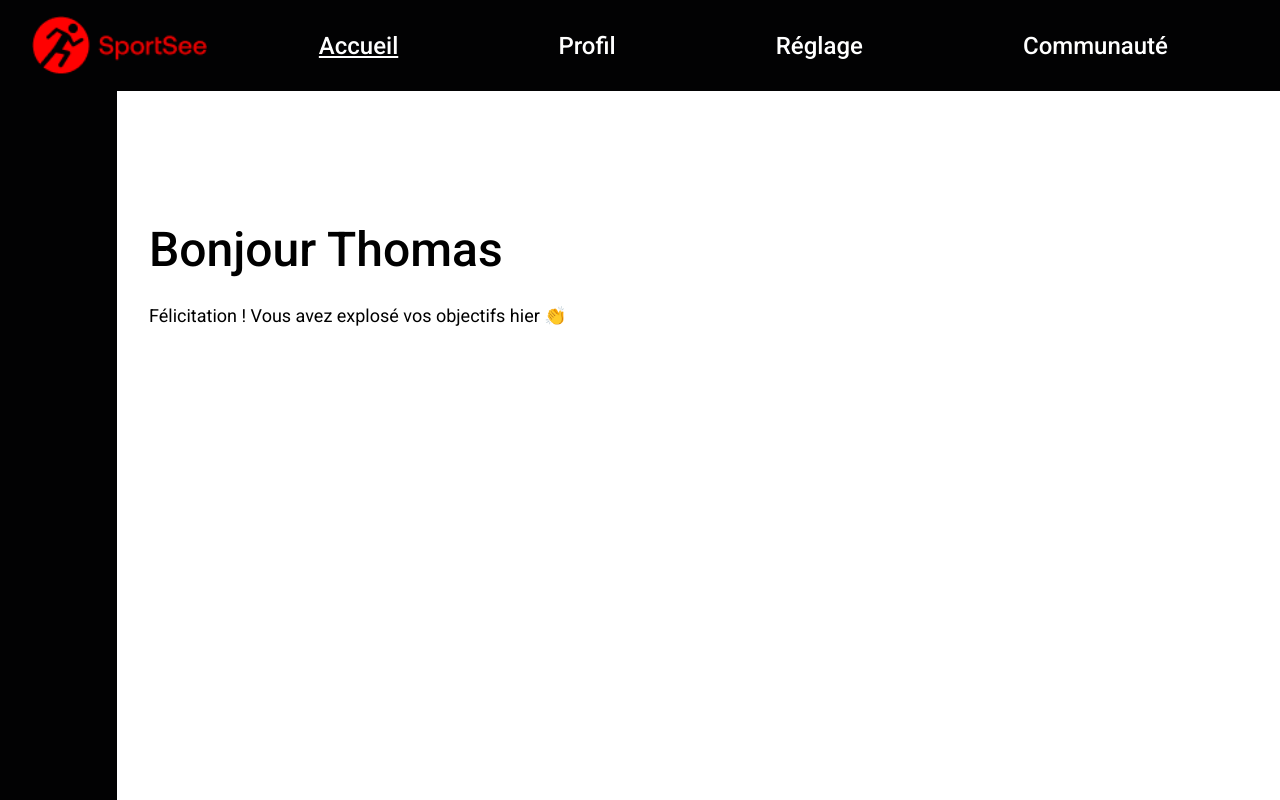
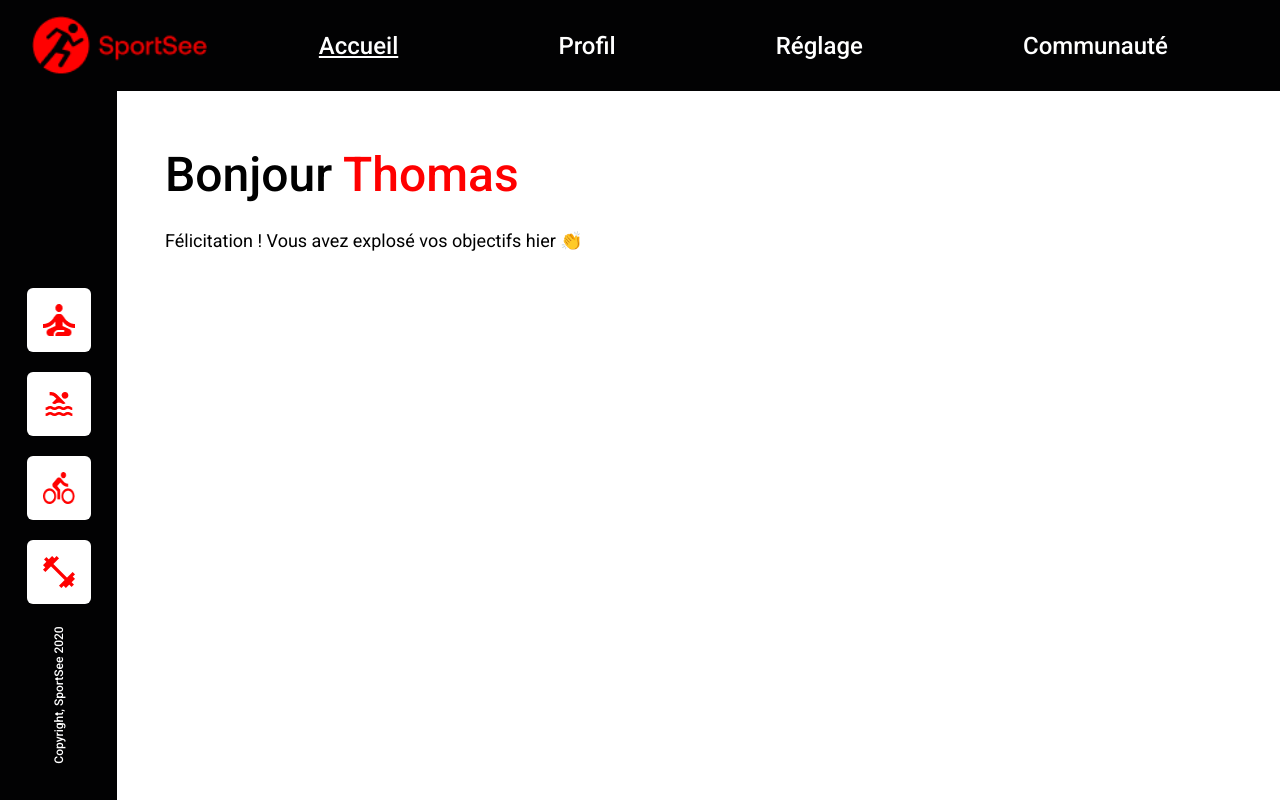
Before and after one commit to MTDev2024/SportSeeApp, a React (Vite) app: page / in a window 1280 px wide. Built offline with nearby package versions, Linux system fonts and the light colour scheme.

Commit message:
feat: finalisation Layout avec Header, Sidebar et espacement

```diff
--- a/src/App.jsx
+++ b/src/App.jsx
@@ -5,7 +5,6 @@ import Error from "./pages/Error";
 
 function App() {
   return (
-    <div className="max-w-[1440px] mx-auto min-h-screen">
     <Layout>
       <Routes>
         <Route path="/" element={<Profil />} /> {/* Temporaire*/}
@@ -13,7 +12,6 @@ function App() {
         <Route path="*" element={<Error />} />
       </Routes>
     </Layout>
-    </div>
   );
 }
 
--- a/src/components/Layout/Layout.jsx
+++ b/src/components/Layout/Layout.jsx
@@ -6,7 +6,10 @@ function Layout({ children }) {
     <div className="relative min-h-screen">
       <Header />
       <Sidebar />
-      <main className="ml-[117px] mt-[91px] p-8">{children}</main>
+      <main className="ml-[117px]">
+        {/* ← Plus de p-8 ici */}
+        {children}
+      </main>
     </div>
   );
 }
--- a/src/components/Layout/Sidebar.jsx
+++ b/src/components/Layout/Sidebar.jsx
@@ -1,8 +1,35 @@
+import yoga from "../../assets/yoga.png";
+import swim from "../../assets/swim.png";
+import cycle from "../../assets/cycle.png";
+import muscle from "../../assets/muscle.png";
+
 function Sidebar() {
   return (
-    <aside className="bg-secondary w-[117px] h-[calc(100vh-91px)] absolute left-0 top-[91px]">
-      {/* ← Remplace fixed par absolute et min-h-screen par h-[calc(100vh-91px)] */}
-      {/* Contenu */}
+    <aside className="bg-secondary w-[117px] h-[calc(100vh-91px)] absolute left-0 top-[91px] flex flex-col items-center py-6">
+      {/* Icônes centrées verticalement */}
+      <nav className="flex flex-col gap-5 mt-auto mb-auto">
+        <div className="bg-white h-[64px] w-[64px] rounded-md flex items-center justify-center">
+          <img src={yoga} alt="Yoga Icon" className="h-[32px] w-[32px]" />
+        </div>
+        <div className="bg-white h-[64px] w-[64px] rounded-md flex items-center justify-center">
+          <img src={swim} alt="Swimming Icon" className="h-[32px] w-[32px]" />
+        </div>
+        <div className="bg-white h-[64px] w-[64px] rounded-md flex items-center justify-center">
+          <img src={cycle} alt="Cycling Icon" className="h-[32px] w-[32px]" />
+        </div>
+        <div className="bg-white h-[64px] w-[64px] rounded-md flex items-center justify-center">
+          <img
+            src={muscle}
+            alt="Musculation Icon"
+            className="h-[32px] w-[32px]"
+          />
+        </div>
+      </nav>
+
+      {/* Copyright en bas */}
+      <p className="absolute bottom-24 left-1/2 transform -translate-x-1/2 -rotate-90 whitespace-nowrap text-white text-small font-medium">
+        Copyright, SportSee 2020
+      </p>
     </aside>
   );
 }
--- a/src/pages/Error.jsx
+++ b/src/pages/Error.jsx
@@ -1,8 +1,15 @@
+import { Link } from "react-router-dom";
+
 function Error() {
   return (
-    <div>
-      <h1 className="text-hero font-medium">404</h1>
-      <p className="text-body font-normal mt-4">Page non trouvée</p>
+    <div className="flex flex-col items-center justify-center h-[calc(100vh-91px)]">
+      <h1 className="text-[150px] font-bold text-primary">404</h1>
+      <p className="text-body mt-4">
+        Oups ! La page que vous demandez n'existe pas.
+      </p>
+      <Link to="/" className="text-primary underline mt-6 text-nav">
+        Retourner sur la page d'accueil
+      </Link>
     </div>
   );
 }
--- a/src/pages/Profil.jsx
+++ b/src/pages/Profil.jsx
@@ -1,25 +1,16 @@
 function Profil() {
   return (
-    <div>
+    <div className="p-12">
       <div className="mb-12">
-        <h1 className="text-hero font-medium">Bonjour Thomas</h1>
+        <h1 className="text-hero font-medium">
+          Bonjour <span className="text-primary">Thomas</span>
+        </h1>
         <p className="text-body font-normal mt-4">
           Félicitation ! Vous avez explosé vos objectifs hier 👏
         </p>
       </div>
 
-      {/* graphiques + cards*/}
-      <div className="grid grid-cols-3 gap-6">
-        {/* Zone graphiques */}
-        <div className="col-span-2">
-          <p></p>
-        </div>
-
-        <div className="flex flex-col gap-6">
-          {/* Zone cards (calories, protéines, etc.) */}
-          <p></p>
-        </div>
-      </div>
+      {/* Graphiques ici plus tard */}
     </div>
   );
 }
```
Lines whose indentation alone changed are shown as unchanged.
